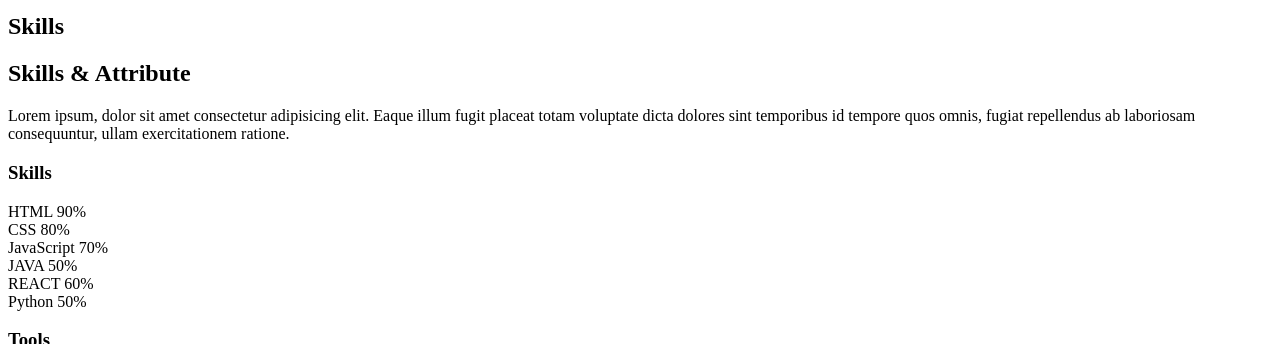
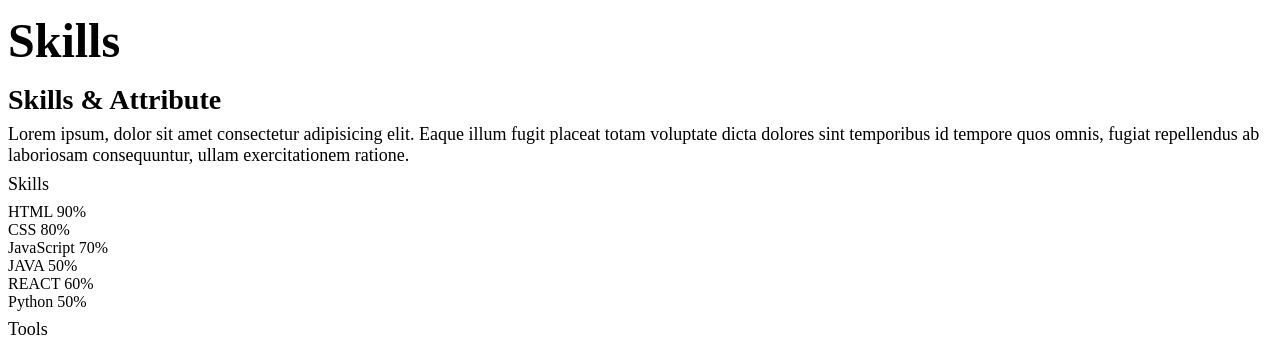
Before and after one commit to No-Hyunji/Portfolio, a plain HTML site: page index.html in a window 1280 px wide. Shown: the part 2456-2800 px from the top of the page. Drawn offline with Linux system fonts and the light colour scheme; a web font is replaced by a local one.

Commit message:
Global setUp

```diff
--- a/style.css
+++ b/style.css
@@ -5,3 +5,71 @@
   font-weight: normal;
   font-style: normal;
 }
+
+/* Global */
+:root {
+  /* Color */
+  --color-white: #ffffff;
+  --color-light-white: #eeeeee;
+  --color-dark-white: #bdbdbd;
+  --color-pink: #fe918d;
+  --color-dark-pink: #ff6863;
+  --color-dark-grey: #4d4d4d;
+  --color-grey: #616161;
+  --color-light-grey: #7c7979;
+  --color-blue: #73aace;
+  --color-yellow: #fff7d1;
+  --color-orange: #feb546;
+  --color-black: #000000;
+
+  /* Font size */
+  --font-large: 48px;
+  --font-medium: 28px;
+  --font-regular: 18px;
+  --font-small: 16px;
+  --font-micro: 14px;
+
+  /* Font weight */
+  --weight-bold: 700;
+  --weight-semi-bold: 600;
+  --weight-regular: 400;
+}
+
+/* Universal tags */
+* {
+  box-sizing: border-box;
+}
+
+body {
+  font-family: "S-CoreDream-6Bold";
+}
+
+/* Typography */
+
+h1 {
+  font-size: var(--font-large);
+  font-weight: var(--weight-bold);
+  color: var(--color-black);
+  margin: 16px 0px;
+}
+
+h2 {
+  font-size: var(--font-medium);
+  font-weight: var(--weight-semi-bold);
+  color: var(--color-black);
+  margin: 8px 0;
+}
+
+h3 {
+  font-size: var(--font-regular);
+  font-weight: var(--weight-regular);
+  color: var(--color-black);
+  margin: 8px 0;
+}
+
+p {
+  font-size: var(--font-regular);
+  font-weight: var(--weight-regular);
+  color: var(--color-black);
+  margin: 4px 0;
+}
```
